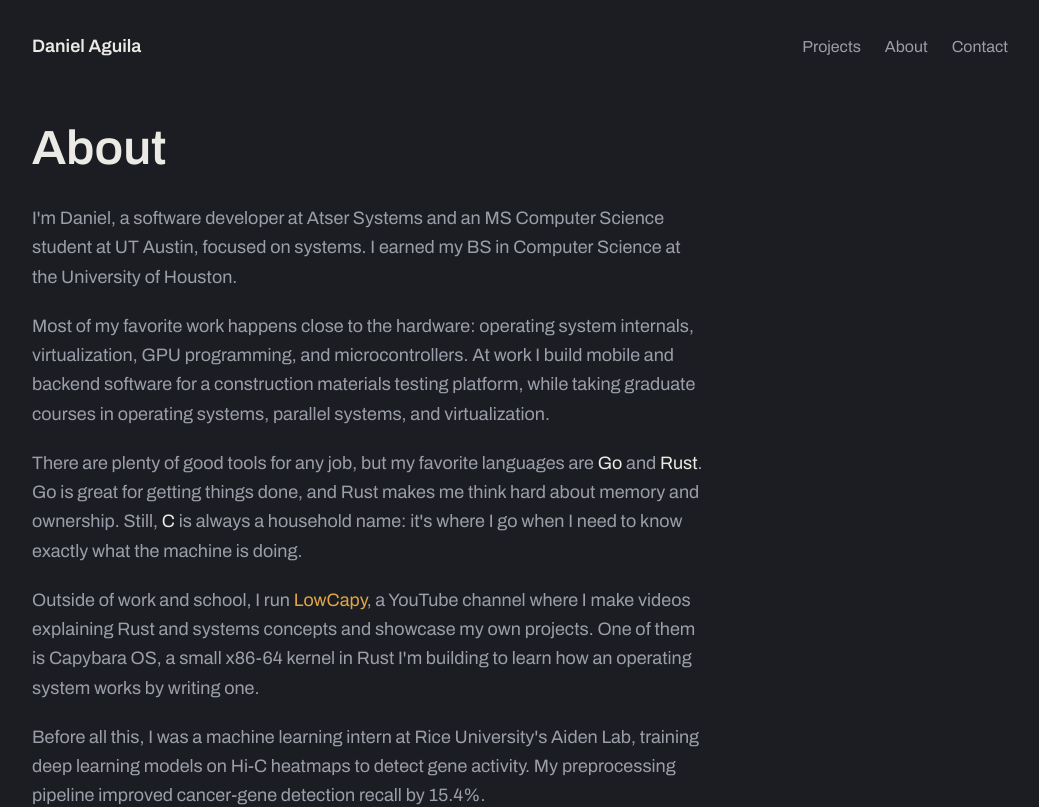
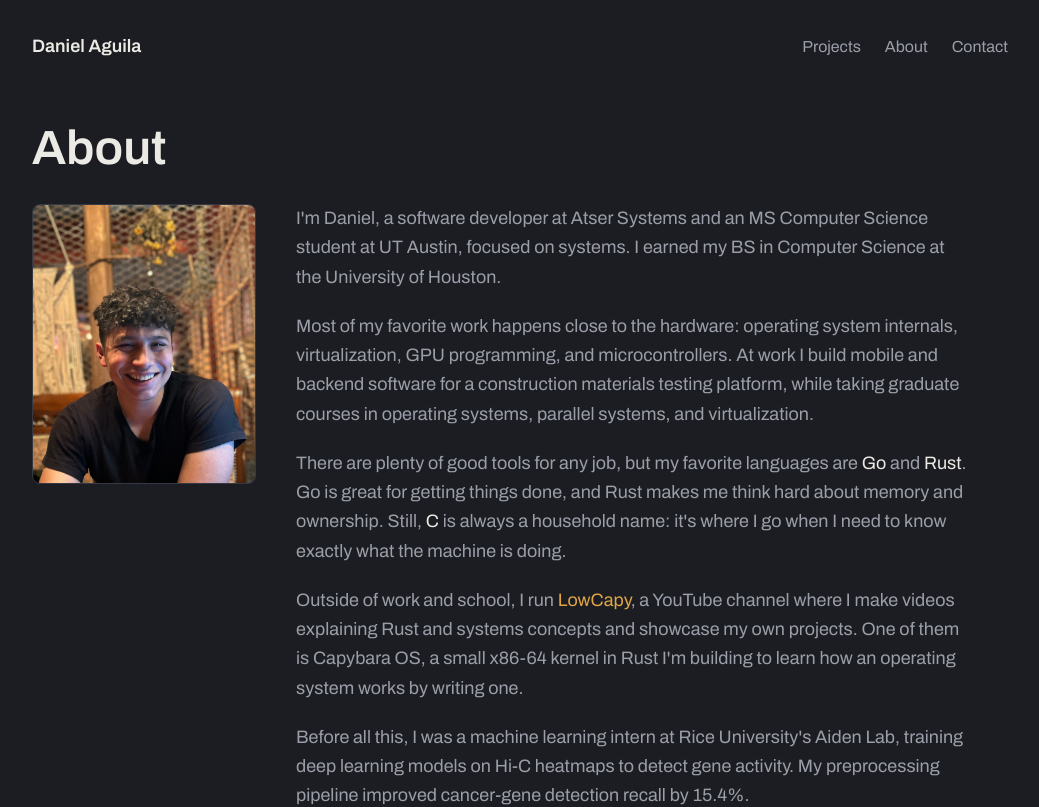
Before and after one commit to Daniel-Aguila/portfolio, a Next.js app: page /about in a window 1280 px wide. Shown: the top 807 px of the page, without its empty margins (120-1159 px from the left). Built offline with nearby package versions, Linux system fonts and the light colour scheme.

Commit message:
profile pic

```diff
--- a/app/about/page.tsx
+++ b/app/about/page.tsx
@@ -1,9 +1,22 @@
+import Image from "next/image";
+
 export default function AboutPage() {
     return (
-        <article className="max-w-2xl pt-8">
+        <article className="pt-8">
             <h1 className="text-4xl font-semibold font-stretch-expanded sm:text-5xl">About</h1>
 
-            <div className="mt-8 space-y-5 text-lg leading-relaxed text-tin">
+            <div className="mt-8 flex flex-col gap-10 sm:flex-row sm:items-start">
+                <Image
+                    src="/dani_pic.jpg"
+                    alt="Daniel Aguila"
+                    width={400}
+                    height={500}
+                    priority
+                    className="aspect-[4/5] w-48 shrink-0 rounded-lg border border-trace object-cover sm:w-56"
+                />
+
+                <div className="max-w-2xl">
+                    <div className="space-y-5 text-lg leading-relaxed text-tin">
                         <p>
                             I&apos;m Daniel, a software developer at Atser Systems and an MS Computer
                             Science student at UT Austin, focused on systems. I earned my BS in Computer
@@ -29,6 +42,7 @@ export default function AboutPage() {
                             <a
                                 href="https://www.youtube.com/@LowCapy"
                                 target="_blank"
+                                rel="noopener noreferrer"
                                 className="text-copper hover:underline"
                             >
                                 LowCapy
@@ -63,6 +77,8 @@ export default function AboutPage() {
                     >
                         Download resume
                     </a>
+                </div>
+            </div>
         </article>
     );
 }
--- a/app/page.tsx
+++ b/app/page.tsx
@@ -1,4 +1,5 @@
 import Link from "next/link";
+import Image from "next/image";
 import { getProjects } from "@/lib/project";
 import ProjectCard from "@/app/components/ProjectCard";
 
@@ -8,6 +9,14 @@ export default function HomePage() {
   return (
       <>
         <section className="pt-16 pb-16">
+          <Image
+              src="/dani_pic.jpg"
+              alt="Daniel Aguila"
+              width={96}
+              height={96}
+              priority
+              className="mb-8 h-20 w-20 rounded-full border border-trace object-cover"
+          />
           <h1 className="text-5xl leading-tight font-semibold font-stretch-expanded sm:text-6xl">
             Beep boop beep.
           </h1>
```
Also changed, not shown: public/dani_pic.jpg (added). Lines whose indentation alone changed are shown as unchanged.
